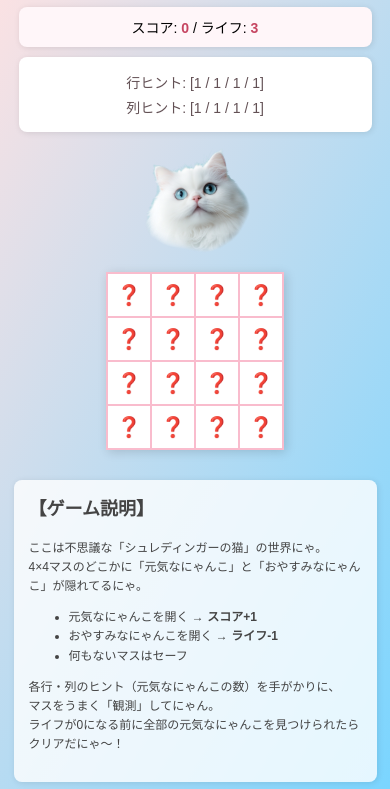
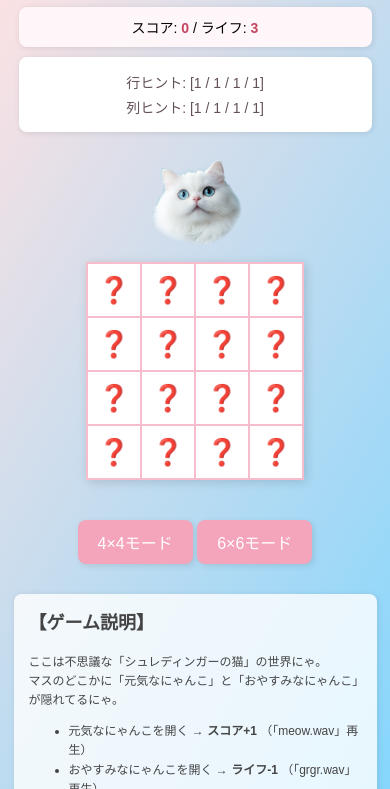
Before and after one commit to maronecat/games, a plain HTML site: page Schroedinger_Cats/index.html in a window 390 px wide. Both pictures are taken after a click on the picture 195 px from the left and 257 px from the top of the page. Shown: the part 55-844 px from the top of the page. Drawn offline with Linux system fonts and the light colour scheme; no server answers.

Commit message:
Update index.html

```diff
--- a/Schroedinger_Cats/index.html
+++ b/Schroedinger_Cats/index.html
@@ -2,7 +2,7 @@
 <html lang="ja">
 <head>
   <meta charset="UTF-8">
-  <!-- スマホ・タブレットの画面幅に対応させるための記述 -->
+  <!-- スマホ・タブレット対応 -->
   <meta name="viewport" content="width=device-width, initial-scale=1.0">
   <title>シュレディンガー・キャッツ</title>
   <style>
@@ -19,7 +19,6 @@
       text-shadow: 1px 1px 2px #fff;
       margin: 10px 0;
     }
-
     /* --- ステータス表示エリア --- */
     #status {
       margin: 10px auto;
@@ -34,7 +33,6 @@
       color: #c64561;
       font-weight: bold;
     }
-
     /* --- ヒント表示エリア --- */
     #hints {
       margin: 10px auto;
@@ -49,27 +47,26 @@
       margin: 5px 0;
       color: #635155;
     }
-
-    /*
-      --- パズルと猫を並べるコンテナ ---
-      display: flex; gap: 20px; で横並び。
-      画面幅が狭い時は縦配置になるようにflex-wrapで調整
-    */
+    /* --- パズルと猫を配置するコンテナ --- */
     #puzzleContainer {
-      display: flex;
-      flex-wrap: wrap;
-      align-items: flex-start;
-      justify-content: center;
+      text-align: center;
       margin: 20px auto;
-      gap: 20px;
-      max-width: 900px; /* 余裕をもたせる */
     }
-
+    /* --- 猫画像 --- */
+    #cuteCat {
+      width: 120px;        /* 猫画像のサイズ */
+      margin-bottom: 10px;
+      cursor: pointer;
+      animation: catDance 2s ease-in-out infinite;
+      display: block;
+      margin-left: auto;
+      margin-right: auto;
+    }
     /* --- ゲーム盤（テーブル） --- */
     table {
       border-collapse: collapse;
       box-shadow: 2px 2px 10px rgba(0,0,0,0.15);
-      margin: 0 auto; /* スマホで縦配置された際も中央揃え */
+      margin: 0 auto;
     }
     td {
       width: 50px;
@@ -86,9 +83,8 @@
     td:hover {
       background-color: #ffebf2;
     }
-
-    /* --- リスタートボタン --- */
-    #restartBtn {
+    /* --- リスタート＆難易度切替ボタン --- */
+    #restartBtn, .diffBtn {
       margin-top: 20px;
       padding: 10px 20px;
       font-size: 18px;
@@ -99,49 +95,33 @@
       color: #fff;
       box-shadow: 2px 2px 6px rgba(0,0,0,0.1);
       transition: background-color 0.3s;
-      display: none;
     }
-    #restartBtn:hover {
+    #restartBtn:hover, .diffBtn:hover {
       background-color: #e07e96;
     }
-
-    /* --- 猫画像の基本スタイル (サイズはお好みで調整) --- */
-    #cuteCat {
-      width: 120px;        /* 猫の画像サイズ */
-      margin-top: 10px;
-      cursor: pointer;     /* クリックできる感じを出す */
+    #diffButtons {
+      margin: 20px auto;
     }
-
-    /* --- ゆらゆらダンスのアニメーション(keyframes) --- */
+    /* --- ゆらゆらダンスのアニメーション --- */
     @keyframes catDance {
-      0%   { transform: rotate(0deg)   scale(1);   }
-      25%  { transform: rotate(-5deg)  scale(1.2); }
-      50%  { transform: rotate(5deg)   scale(0.8); }
-      75%  { transform: rotate(-5deg)  scale(1.1); }
-      100% { transform: rotate(0deg)   scale(1);   }
+      0%   { transform: rotate(0deg) scale(1); }
+      25%  { transform: rotate(-5deg) scale(1.2); }
+      50%  { transform: rotate(5deg) scale(0.8); }
+      75%  { transform: rotate(-5deg) scale(1.1); }
+      100% { transform: rotate(0deg) scale(1); }
     }
-
-    /* --- クリック時にポヨンと弾むアニメーション(keyframes) --- */
+    /* --- クリック時のポヨンアニメーション --- */
     @keyframes catPoyon {
       0%   { transform: scale(1); }
       50%  { transform: scale(1.5); }
       100% { transform: scale(1); }
     }
-
-    /* --- ゆらゆらダンスを無限に続けるクラス --- */
-    .catDance {
-      animation: catDance 2s ease-in-out infinite;
-      display: block;
-    }
-
-    /* --- クリックされてポヨンするクラス(一時的) --- */
     .poyon {
       animation: catPoyon 0.3s ease-in-out forwards;
     }
-
-    /* --- 説明文は下部に配置 --- */
+    /* --- 説明文 --- */
     #explanation {
-      margin: 30px auto 0 auto;
+      margin: 30px auto 0;
       max-width: 600px;
       background-color: rgba(255,255,255,0.8);
       border-radius: 8px;
@@ -155,105 +135,112 @@
     #explanation h2 {
       margin-top: 0;
     }
-
-    /* --- スマホ向けにサイズを調整(600px以下) --- */
+    /* --- スマホ向け調整 --- */
     @media (max-width: 600px) {
-      body {
-        padding: 10px;
-      }
-      h1 {
-        font-size: 22px;
-      }
-      #status, #hints {
-        font-size: 14px;
-        width: 90%;
-      }
-      table td {
-        width: 40px;
-        height: 40px;
-        font-size: 20px;
-      }
-      #restartBtn {
-        font-size: 16px;
-      }
-      #explanation {
-        font-size: 12px;
-        width: 90%;
-      }
-      #cuteCat {
-        width: 100px; /* スマホ表示時にやや小さく */
-        margin: 0 auto;
-        display: block;
-        /* スマホ時には、猫アイコンが上に回り込んでしまうので
-           orderを変更して先頭に持ってくるなど好みで調整OK */
-        order: -1;
-      }
+      body { padding: 10px; }
+      h1 { font-size: 22px; }
+      #status, #hints { font-size: 14px; width: 90%; }
+      table td { width: 40px; height: 40px; font-size: 20px; }
+      #restartBtn, .diffBtn { font-size: 16px; }
+      #explanation { font-size: 12px; width: 90%; }
+      #cuteCat { width: 100px; }
     }
   </style>
 </head>
 <body>
-  <!-- タイトル -->
   <h1>シュレディンガー❤️キャッツ</h1>
-
-  <!-- ステータス表示 -->
   <div id="status">
-    スコア: <span id="score">0</span> /
-    ライフ: <span id="lives">3</span>
+    スコア: <span id="score">0</span> / ライフ: <span id="lives">3</span>
   </div>
-
-  <!-- ヒント表示 -->
   <div id="hints">
     <p id="rowHints"></p>
     <p id="colHints"></p>
   </div>
-
-  <!-- パズルと猫を横並び表示するコンテナ -->
+  <!-- パズルと猫を配置するコンテナ -->
   <div id="puzzleContainer">
-    <!-- 猫画像：初期状態で「catDance」クラスを付けて揺れアニメ開始 -->
+    <!-- 猫画像は盤面の真上に配置 -->
     <img src="cat.PNG" id="cuteCat" alt="Cute Cat" class="catDance">
-  </div>
     <!-- ゲーム盤 -->
     <table id="gameTable"></table>
+  </div>
+  <!-- 難易度切替ボタン（パズルの下に配置） -->
+  <div id="diffButtons">
+    <button class="diffBtn" id="btn4x4">4×4モード</button>
+    <button class="diffBtn" id="btn6x6">6×6モード</button>
+  </div>
+  <button id="restartBtn" style="display: none;">もういっかいやるにゃ</button>
+  <div id="explanation">
+    <h2>【ゲーム説明】</h2>
+    <p>
+      ここは不思議な「シュレディンガーの猫」の世界にゃ。<br>
+      マスのどこかに「元気なにゃんこ」と「おやすみなにゃんこ」が隠れてるにゃ。
+    </p>
+    <ul>
+      <li>元気なにゃんこを開く → <b>スコア+1</b> （「meow.wav」再生）</li>
+      <li>おやすみなにゃんこを開く → <b>ライフ-1</b> （「grgr.wav」再生）</li>
+      <li>何もないマスはセーフ</li>
+    </ul>
+    <p>
+      各行・列のヒントを頼りに、マスをうまく「観測」してにゃ。<br>
+      ライフが0になる前に、全ての元気なにゃんこを見つけたらクリアだにゃ！
+    </p>
+  </div>
+  <script>
+    // --- Web Audio API を利用して音声を再生する ---
+    const audioCtx = new (window.AudioContext || window.webkitAudioContext)();
+    function playSound(url, gainVal) {
+      fetch(url)
+        .then(response => response.arrayBuffer())
+        .then(arrayBuffer => audioCtx.decodeAudioData(arrayBuffer))
+        .then(audioBuffer => {
+          const source = audioCtx.createBufferSource();
+          source.buffer = audioBuffer;
+          const gainNode = audioCtx.createGain();
+          gainNode.gain.value = gainVal; // 等倍なので gainVal を 1 で再生
+          source.connect(gainNode);
+          gainNode.connect(audioCtx.destination);
+          source.start();
+        })
+        .catch(e => console.error(e));
+    }
 
-
-  <!-- リスタートボタン -->
-  <button id="restartBtn">もういっかいやるにゃ</button>
-
-  <!-- ゲームロジックのスクリプト -->
-  <script>
+    // --- グローバル変数と要素の取得 ---
+    let gridSize = 4; // デフォルトは4x4
     const table = document.getElementById("gameTable");
     const scoreSpan = document.getElementById("score");
     const livesSpan = document.getElementById("lives");
     const rowHintsP = document.getElementById("rowHints");
     const colHintsP = document.getElementById("colHints");
     const restartBtn = document.getElementById("restartBtn");
+    const btn4x4 = document.getElementById("btn4x4");
+    const btn6x6 = document.getElementById("btn6x6");
     const catIcon = document.getElementById("cuteCat");
 
-    let boxes = [];       // ゲーム盤の状態を格納する2次元配列
-    let revealed = [];    // 各マスが開いているかどうか
-    let rowHints = [];    // 各行にいる元気なにゃんこの数
-    let colHints = [];    // 各列にいる元気なにゃんこの数
-    let totalLiveCats = 0; // 全マス中の元気なにゃんこの数
-    let foundLiveCats = 0; // プレイヤーが見つけた元気なにゃんこの数
+    let boxes = [];
+    let revealed = [];
+    let rowHints = [];
+    let colHints = [];
+    let totalLiveCats = 0;
+    let foundLiveCats = 0;
     let score = 0;
     let lives = 3;
     let gameOver = false;
 
-    // --- 猫画像をクリックしたときにポヨンと弾む ---
+    // --- 難易度切替ボタン ---
+    btn4x4.addEventListener("click", () => { gridSize = 4; initGame(); });
+    btn6x6.addEventListener("click", () => { gridSize = 6; initGame(); });
+
+    // --- 猫画像クリックでポヨン＆「meow.wav」再生（等倍音量） ---
     catIcon.addEventListener("click", () => {
-      // 1. ゆらゆらダンスを一時的に外して…
       catIcon.classList.remove("catDance");
-      // 2. ポヨンアニメを付ける
       catIcon.classList.add("poyon");
-
-      // 0.3秒後にポヨンアニメを外して、再びダンスを復帰
+      playSound("meow.wav", 1);
       setTimeout(() => {
         catIcon.classList.remove("poyon");
         catIcon.classList.add("catDance");
       }, 300);
     });
 
-    // ゲーム初期化
     function initGame() {
       gameOver = false;
       score = 0;
@@ -267,21 +254,23 @@
       revealed = [];
       totalLiveCats = 0;
 
-      // 4x4のマスをランダムに配置
-      // 例：live(元気):25%, sleep(おやすみ):25%, none(何もなし):50%
-      for (let row = 0; row < 4; row++) {
+      let cellSize = gridSize === 4 ? 50 : 40;
+      let fontSize = gridSize === 4 ? 26 : 20;
+
+      // ゲーム盤生成
+      for (let row = 0; row < gridSize; row++) {
         let rowArr = [];
         let revealArr = [];
-        for (let col = 0; col < 4; col++) {
+        for (let col = 0; col < gridSize; col++) {
           let rand = Math.random();
           let state;
           if (rand < 0.25) {
             state = "live";
             totalLiveCats++;
           } else if (rand < 0.5) {
-            state = "sleep"; // おやすみなにゃんこ
+            state = "sleep";
           } else {
-            state = "none";  // 何もない
+            state = "none";
           }
           rowArr.push(state);
           revealArr.push(false);
@@ -290,12 +279,11 @@
         revealed.push(revealArr);
       }
 
-      // 行・列ごとの「元気なにゃんこ」の数をカウント
-      rowHints = [0,0,0,0];
-      colHints = [0,0,0,0];
-
-      for (let row = 0; row < 4; row++) {
-        for (let col = 0; col < 4; col++) {
+      // ヒントカウント
+      rowHints = new Array(gridSize).fill(0);
+      colHints = new Array(gridSize).fill(0);
+      for (let row = 0; row < gridSize; row++) {
+        for (let col = 0; col < gridSize; col++) {
           if (boxes[row][col] === "live") {
             rowHints[row]++;
             colHints[col]++;
@@ -303,22 +291,22 @@
         }
       }
 
-      drawTable();
+      drawTable(cellSize, fontSize);
       rowHintsP.textContent = `行ヒント: [${rowHints.join(" / ")}]`;
       colHintsP.textContent = `列ヒント: [${colHints.join(" / ")}]`;
     }
 
-    // テーブル描画
-    function drawTable() {
+    function drawTable(cellSize, fontSize) {
       table.innerHTML = "";
-      for (let row = 0; row < 4; row++) {
+      for (let row = 0; row < gridSize; row++) {
         const tr = document.createElement("tr");
-        for (let col = 0; col < 4; col++) {
+        for (let col = 0; col < gridSize; col++) {
           const td = document.createElement("td");
+          td.style.width = cellSize + "px";
+          td.style.height = cellSize + "px";
+          td.style.fontSize = fontSize + "px";
           td.textContent = revealed[row][col] ? getSymbol(boxes[row][col]) : "❓";
           td.style.cursor = revealed[row][col] || gameOver ? "default" : "pointer";
-
-          // クリックイベント
           td.addEventListener("click", () => {
             if (!gameOver && !revealed[row][col]) {
               revealBox(row, col);
@@ -330,77 +318,44 @@
       }
     }
 
-    // マスの状態に応じた絵文字を返す
     function getSymbol(state) {
       switch(state) {
-        case "live":  return "🐱"; // 元気なにゃんこ
-        case "sleep": return "💤"; // おやすみなにゃんこ
-        default:      return "❌"; // 何もない
+        case "live":  return "🐱";
+        case "sleep": return "💤";
+        default:      return "❌";
       }
     }
 
-    // 指定マスを開く処理
     function revealBox(row, col) {
       revealed[row][col] = true;
       const state = boxes[row][col];
-
       if (state === "live") {
         score++;
         foundLiveCats++;
+        playSound("meow.wav", 1);
       } else if (state === "sleep") {
         lives--;
+        playSound("grgr.wav", 1);
       }
-
-      // スコアやライフを更新
       scoreSpan.textContent = score;
       livesSpan.textContent = lives;
-
-      // 勝敗判定
       if (foundLiveCats === totalLiveCats) {
         endGame(true);
       } else if (lives <= 0) {
         endGame(false);
       }
-
-      drawTable();
+      drawTable(gridSize === 4 ? 50 : 40, gridSize === 4 ? 26 : 20);
     }
 
-    // ゲーム終了処理
     function endGame(isWin) {
       gameOver = true;
-      drawTable();
+      drawTable(gridSize === 4 ? 50 : 40, gridSize === 4 ? 26 : 20);
       restartBtn.style.display = "inline-block";
-      if (isWin) {
-        alert(`元気なにゃんこを全部見つけたにゃ！\nスコア: ${score}`);
-      } else {
-        alert(`ライフがなくなっちゃったにゃ…\n最終スコア: ${score}`);
-      }
+      alert(isWin ? `元気なにゃんこを全部見つけたにゃ！\nスコア: ${score}` : `ライフがなくなっちゃったにゃ…\n最終スコア: ${score}`);
     }
 
-    // リスタート
     restartBtn.addEventListener("click", initGame);
-
-    // ページ読み込み時に初期化
     initGame();
   </script>
-
-  <!-- ゲームの説明（下に配置） -->
-  <div id="explanation">
-    <h2>【ゲーム説明】</h2>
-    <p>
-      ここは不思議な「シュレディンガーの猫」の世界にゃ。<br>
-      4×4マスのどこかに「元気なにゃんこ」と「おやすみなにゃんこ」が隠れてるにゃ。
-    </p>
-    <ul>
-      <li>元気なにゃんこを開く → <b>スコア+1</b></li>
-      <li>おやすみなにゃんこを開く → <b>ライフ-1</b></li>
-      <li>何もないマスはセーフ</li>
-    </ul>
-    <p>
-      各行・列のヒント（元気なにゃんこの数）を手がかりに、<br>
-      マスをうまく「観測」してにゃん。<br>
-      ライフが0になる前に全部の元気なにゃんこを見つけられたらクリアだにゃ〜！
-    </p>
-  </div>
 </body>
 </html>
```
